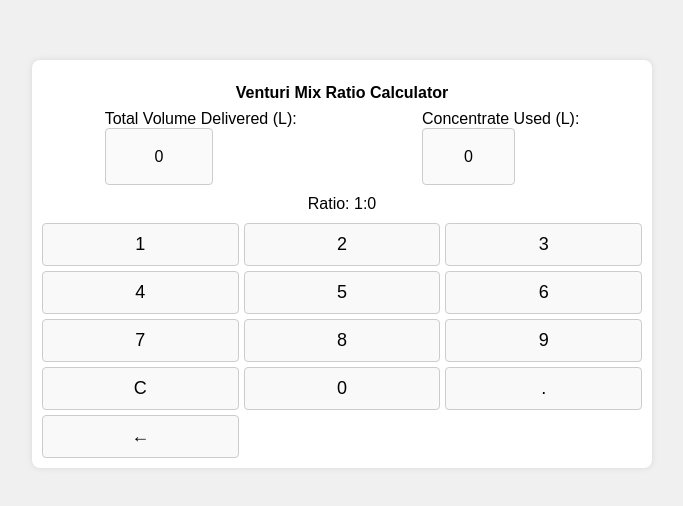
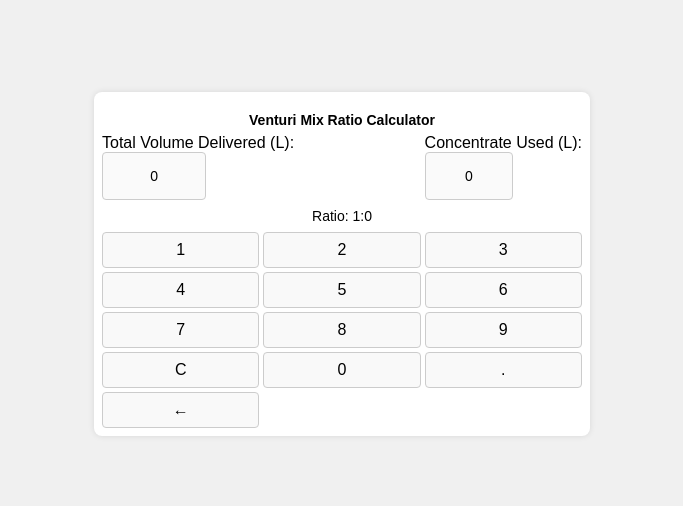
Before and after one commit to MadKiwi98/Mix-Ratio-Calculator, a plain HTML site: page index.html in a window 1280 px wide. Shown: the part 136-642 px from the top of the page, without its empty margins (298-981 px from the left). Drawn offline with Linux system fonts and the light colour scheme.

Commit message:
Update index.html

```diff
--- a/index.html
+++ b/index.html
@@ -16,49 +16,49 @@
         }
         .calculator {
             background-color: white;
-            padding: 10px;
+            padding: 8px;
             border-radius: 8px;
             box-shadow: 0 0 6px rgba(0, 0, 0, 0.1);
             text-align: center;
-            width: 90%; /* Wider calculator for full width */
-            max-width: 600px; /* Max width for larger screens */
+            width: 80%; /* Slightly narrower width */
+            max-width: 480px; /* Adjust max width for smaller screens */
         }
         .input-container {
             display: flex;
-            justify-content: space-around; /* Distribute space evenly */
-            margin-bottom: 10px;
+            justify-content: space-between; /* Space items evenly */
+            margin-bottom: 8px;
         }
         .input-display {
-            padding: 10px;
+            padding: 8px;
             border: 1px solid #ccc;
             border-radius: 4px;
-            font-size: 16px;
-            height: 35px; /* Set height for display area */
-            line-height: 35px; /* Center text vertically */
+            font-size: 14px; /* Smaller font size */
+            height: 30px; /* Reduced height */
+            line-height: 30px; /* Center text vertically */
             background-color: #fafafa;
-            width: 45%; /* Set width to fit in the container */
-            transition: background-color 0.3s; /* Smooth transition for color change */
+            width: 45%; /* Adjusted width */
+            transition: background-color 0.3s;
         }
         .input-display.active {
-            background-color: #e0f7fa; /* Change to light cyan when active */
+            background-color: #e0f7fa;
         }
         h2 {
-            font-size: 16px;
-            margin-bottom: 8px;
+            font-size: 14px; /* Smaller heading size */
+            margin-bottom: 6px;
         }
         .result {
-            font-size: 16px;
-            margin-top: 8px;
+            font-size: 14px; /* Smaller result size */
+            margin-top: 6px;
         }
         .keypad {
             display: grid;
             grid-template-columns: repeat(3, 1fr);
-            gap: 5px;
-            margin-top: 10px;
+            gap: 4px; /* Reduced gap */
+            margin-top: 8px;
         }
         .keypad button {
-            padding: 10px;
-            font-size: 18px;
+            padding: 8px; /* Smaller padding */
+            font-size: 16px; /* Slightly smaller font size */
             border: 1px solid #ccc;
             border-radius: 4px;
             background-color: #f9f9f9;
```
